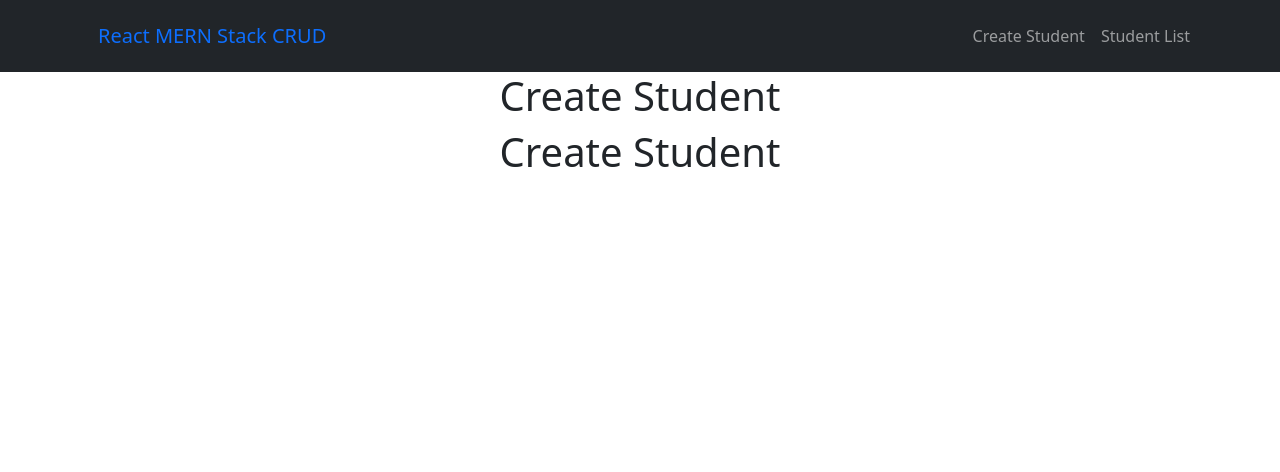
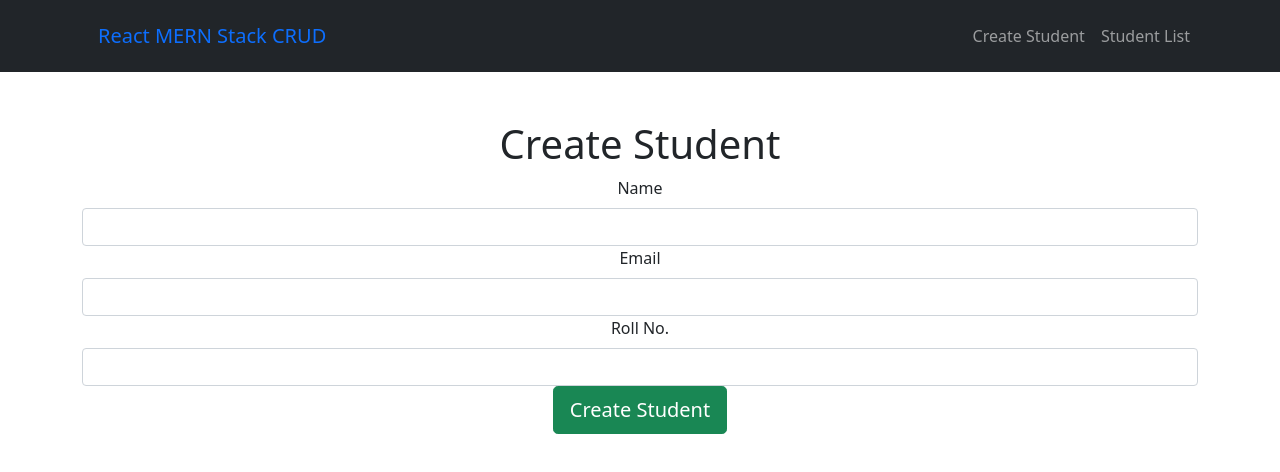
Before and after one commit to Nattapon33998/sideProject, a React (Create React App) app in the folder 08_MernStactCRUD/mern-stack/: page / in a window 1280 px wide. Shown: the top 472 px of the page. Built offline with nearby package versions, Linux system fonts and the light colour scheme.

Commit message:
create student

```diff
--- a/08_MernStactCRUD/mern-stack/src/components/create-student-component.js
+++ b/08_MernStactCRUD/mern-stack/src/components/create-student-component.js
@@ -1,10 +1,31 @@
 import React from "react";
+import Form from "react-bootstrap/Form";
+import Button from "react-bootstrap/Button";
 
 const CreateStudent = () => {
   return (
-    <div>
+    <div className="form-wrapper mt-5">
       <h1>Create Student</h1>
-      <h1>Create Student</h1>
+      <Form>
+        <Form.Group controlId="Name">
+          <Form.Label>Name</Form.Label>
+          <Form.Control type="text" />
+        </Form.Group>
+
+        <Form.Group controlId="Name">
+          <Form.Label>Email</Form.Label>
+          <Form.Control type="text" />
+        </Form.Group>
+
+        <Form.Group controlId="Name">
+          <Form.Label>Roll No.</Form.Label>
+          <Form.Control type="text" />
+        </Form.Group>
+
+        <Button variant="success" size="lg" block="block" type="submit">
+          Create Student
+        </Button>
+      </Form>
     </div>
   );
 };
```
